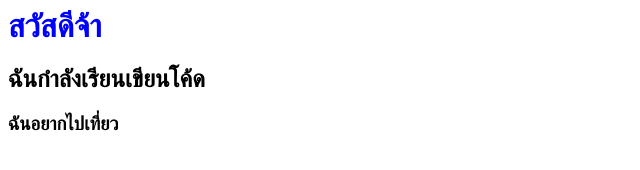
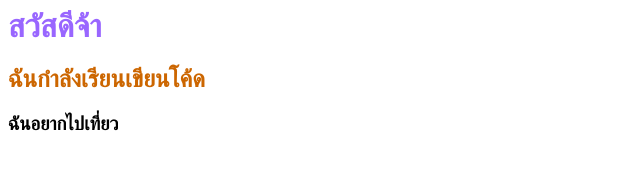
Before and after one commit to 40309-wq/hello-world, a plain HTML site: page index.html in a window 1280 px wide. Shown: the whole page, without its empty margins (0-640 px from the left). Drawn offline with Linux system fonts and the light colour scheme.

Commit message:
Update index.html

```diff
--- a/index.html
+++ b/index.html
@@ -1,3 +1,3 @@
-<h1 style="color:blue">สวัสดีจ้า</h1>
-<h2>ฉันกำลังเรียนเขียนโค้ด</h2>
+<h1 style="color:#9966ff">สวัสดีจ้า</h1>
+<h2 style="color:#cc6600">ฉันกำลังเรียนเขียนโค้ด</h2>
 <h3>ฉันอยากไปเที่ยว</h3>
```
